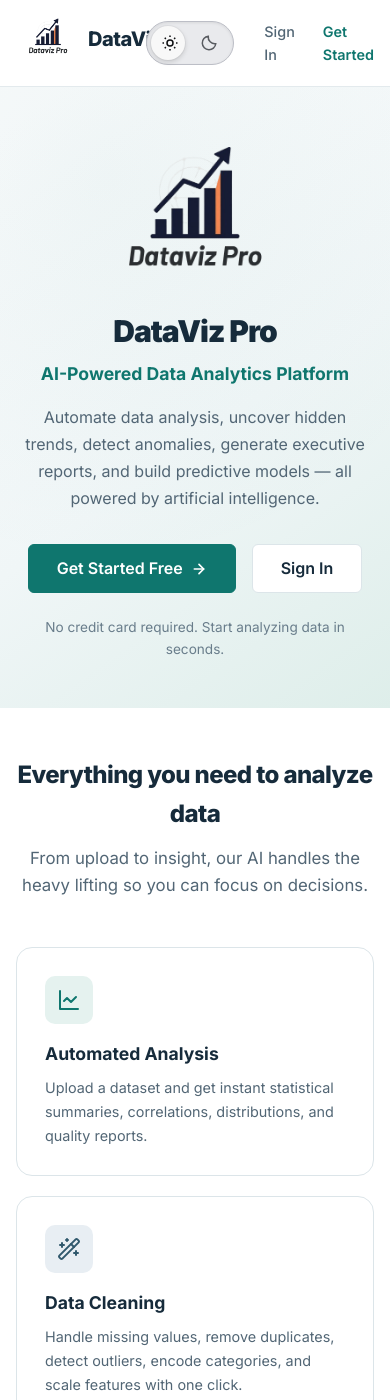
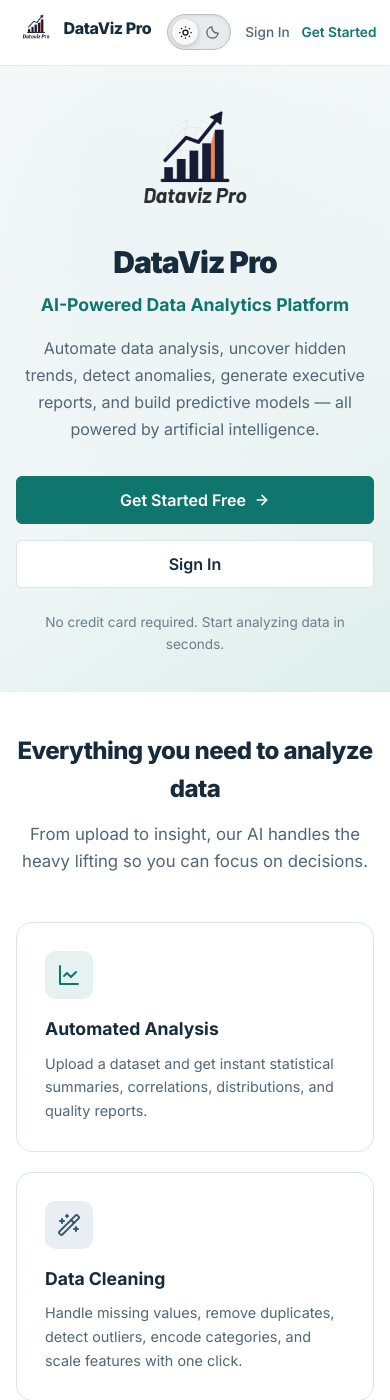
Before and after one commit to areeb-ahmed07/Dataviz-Ai-Data-Analytics-Tool, a Flask app: page / in a window 390 px wide. Shown: the top 1400 px of the page. Run offline with Flask 3, Linux system fonts and the light colour scheme; parts of the project's set-up code (start-up, migrations or seed data) failed here and were passed over; some libraries are stand-ins or nearby versions.

Commit message:
Add Render deployment config and fix mobile responsiveness
Responsive fixes: the landing navbar overflowed below 426px because the brand, the 88px theme switch and two links could not wrap, forcing a 426px minimum page width. The navbar now wraps, the brand image scales down, and the links drop to their own right-aligned row.

Hero and feature spacing compresses at <=480px, and the hero actions become full-width stacked buttons. Theme switch geometry moved to CSS custom properties so it renders 64x36 on small screens instead of 88x44, with the dark-mode thumb travel computed rather than hardcoded. Cache-busting versions bumped for main.css and theme.css.

Render: added render.yaml blueprint (native Python runtime, free plan, gunicorn bound to 0.0.0.0:$PORT with one gthread worker, /health health check, generated SECRET_KEY, optional OPENAI_API_KEY). Pinned Python 3.11.9. Apply ProxyFix when RENDER or BEHIND_PROXY is set so external URLs use https behind the platform proxy. Local sandbox diagnostics excluded from the deploy context, and Render deployment documented in the README.

```diff
--- a/app/__init__.py
+++ b/app/__init__.py
@@ -62,6 +62,15 @@ def create_app(config_name: str = "default") -> Flask:
         app.config["SESSION_COOKIE_SECURE"] = True
     # Custom cookie name to avoid fingerprinting
     app.config["SESSION_COOKIE_NAME"] = "dvpro_session"
+
+    # ── Reverse-proxy support (Render and similar hosts) ───────────
+    # The platform terminates TLS upstream and forwards X-Forwarded-Proto.
+    # Without this, Flask builds http:// URLs for _external=True (used by the
+    # OAuth callbacks) and sees the proxy address as the client.
+    if os.environ.get("RENDER") or os.environ.get("BEHIND_PROXY"):
+        from werkzeug.middleware.proxy_fix import ProxyFix
+
+        app.wsgi_app = ProxyFix(app.wsgi_app, x_for=1, x_proto=1, x_host=1)
 
     # ── Ensure required directories exist ────────────────────────
     for folder_key in ("UPLOAD_FOLDER", "REPORTS_FOLDER"):
--- a/app/static/css/main.css
+++ b/app/static/css/main.css
@@ -270,6 +270,7 @@ img {
     color: var(--color-text-secondary);
     padding: 0.4rem 0;
     position: relative;
+    white-space: nowrap;
     transition: color var(--transition-fast);
 }
 
@@ -813,7 +814,28 @@ img {
 /* ── Responsive ────────────────────────────────────────────── */
 @media (max-width: 768px) {
     .navbar {
-        padding: 0.75rem 1rem;
+        padding: 0.7rem 1rem;
+        /* Let the links drop to their own row instead of being crushed. */
+        flex-wrap: wrap;
+        row-gap: 0.5rem;
+    }
+
+    .navbar-brand a {
+        font-size: 1.05rem;
+        gap: 6px;
+    }
+
+    .navbar-brand-image {
+        flex: 0 0 44px;
+        width: 44px;
+        height: 38px;
+    }
+
+    .navbar-links {
+        margin-left: auto;
+        gap: 0.9rem;
+        flex-wrap: wrap;
+        justify-content: flex-end;
     }
 
     .hero {
@@ -843,6 +865,31 @@ img {
 }
 
 @media (max-width: 480px) {
+    .navbar {
+        padding: 0.6rem 0.85rem;
+    }
+
+    .navbar-brand a {
+        font-size: 1rem;
+    }
+
+    .navbar-links {
+        gap: 0.75rem;
+    }
+
+    .navbar-links a {
+        font-size: 0.85rem;
+    }
+
+    .hero {
+        padding: 2.25rem 1rem;
+    }
+
+    .hero-brand-image {
+        width: 170px;
+        height: 124px;
+    }
+
     .hero-title {
         font-size: 1.875rem;
     }
@@ -850,4 +897,17 @@ img {
     .hero-description {
         font-size: 1rem;
     }
+
+    .hero-actions {
+        flex-direction: column;
+        align-items: stretch;
+    }
+
+    .hero-actions .btn {
+        width: 100%;
+    }
+
+    .features {
+        padding: 2.5rem 1rem;
+    }
 }
--- a/app/static/css/theme.css
+++ b/app/static/css/theme.css
@@ -151,14 +151,19 @@
 
 /* Monochrome sun/moon switch; state follows the existing theme controller. */
 .theme-toggle.theme-switch {
+    /* Geometry is variable-driven so small screens can use a compact switch. */
+    --switch-w: 88px;
+    --switch-h: 44px;
+    --switch-pad: 4px;
+    --switch-thumb: 34px;
     position: relative;
     display: inline-flex;
     align-items: center;
     justify-content: space-around;
-    flex: 0 0 88px;
-    width: 88px;
-    height: 44px;
-    padding: 4px;
+    flex: 0 0 var(--switch-w);
+    width: var(--switch-w);
+    height: var(--switch-h);
+    padding: var(--switch-pad);
     border: 1px solid #bcbec6;
     border-radius: 999px;
     background: #e9eaed;
@@ -170,10 +175,10 @@
 }
 .theme-switch .theme-switch-thumb {
     position: absolute;
-    top: 4px;
-    left: 4px;
-    width: 34px;
-    height: 34px;
+    top: var(--switch-pad);
+    left: var(--switch-pad);
+    width: var(--switch-thumb);
+    height: var(--switch-thumb);
     border-radius: 50%;
     background: #f8f8f8;
     box-shadow: 0 2px 5px #0d0e1026, 0 0 0 1px #0d0e100a;
@@ -196,7 +201,7 @@
     color: #bcbec6;
 }
 [data-theme="dark"] .theme-switch .theme-switch-thumb {
-    transform: translateX(44px);
+    transform: translateX(calc(var(--switch-w) - var(--switch-thumb) - var(--switch-pad) * 2 - 2px));
     background: #35373c;
     box-shadow: 0 2px 5px #0006, inset 0 1px 0 #ffffff12;
 }
@@ -209,6 +214,21 @@
     outline-offset: 3px;
 }
 .theme-toggle.theme-switch:disabled { cursor: progress; opacity: .6; }
+
+/* Compact switch on small screens so it does not crowd the navbar/topbar. */
+@media (max-width: 640px) {
+    .theme-toggle.theme-switch {
+        --switch-w: 64px;
+        --switch-h: 36px;
+        --switch-thumb: 26px;
+    }
+    .theme-toggle.theme-switch .theme-sun,
+    .theme-toggle.theme-switch .theme-moon {
+        width: 15px;
+        height: 15px;
+    }
+}
+
 @media (prefers-reduced-motion: reduce) {
     .theme-toggle.theme-switch,
     .theme-switch .theme-switch-thumb { transition: none; }
--- a/app/templates/base.html
+++ b/app/templates/base.html
@@ -16,10 +16,10 @@
     <link href="https://fonts.googleapis.com/css2?family=Inter:wght@400;500;600;700;800;900&display=swap" rel="stylesheet">
 
     <!-- Base Styles -->
-    <link rel="stylesheet" href="{{ url_for('static', filename='css/main.css', v='20260915-logo2') }}">
+    <link rel="stylesheet" href="{{ url_for('static', filename='css/main.css', v='20260915-mobile1') }}">
 
     {% block extra_css %}{% endblock %}
-    <link rel="stylesheet" href="{{ url_for('static', filename='css/theme.css', v='theme-switch-8') }}">
+    <link rel="stylesheet" href="{{ url_for('static', filename='css/theme.css', v='theme-switch-9') }}">
 </head>
 <body>
     {% block body %}
```
Also changed, not shown: render.yaml (added, +51 -0 lines), README.md, 4 other files.
